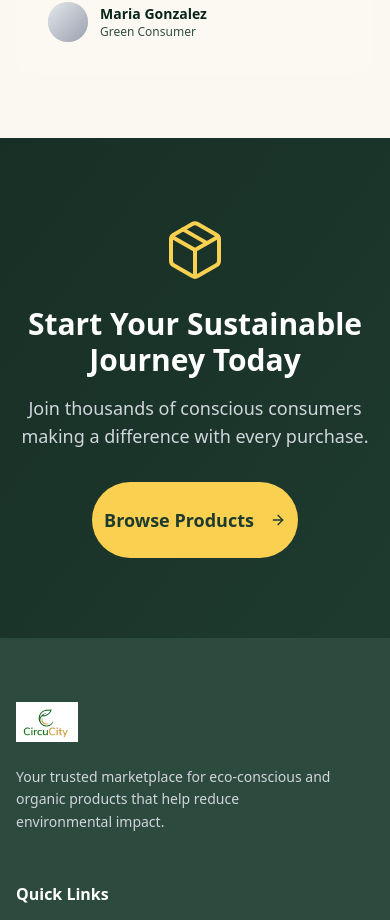
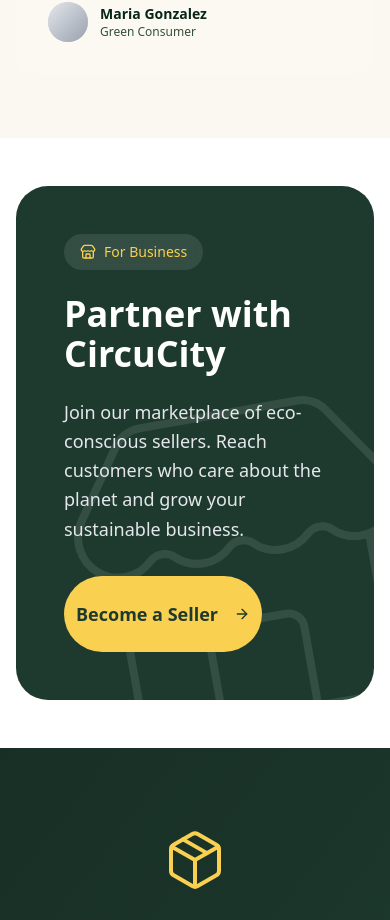
Before and after one commit to songokjesse/eco_ecommerce, a Next.js app: page / in a window 390 px wide. Shown: the part 7016-7936 px from the top of the page. Built offline with nearby package versions, Linux system fonts and the light colour scheme; no server answers.

Commit message:
feat: Introduce a 'Partner with CircuCity' section on the homepage and configure `utfs.io` as a remote image host.

```diff
--- a/app/page.tsx
+++ b/app/page.tsx
@@ -8,6 +8,7 @@ import { PromoBanners } from "@/components/home/PromoBanners";
 import { Categories } from "@/components/home/Categories";
 import { Testimonials } from "@/components/home/Testimonials";
 import { CTA } from "@/components/home/CTA";
+import { Partner } from "@/components/home/Partner";
 
 export default function Home() {
   return (
@@ -19,6 +20,7 @@ export default function Home() {
       <PromoBanners />
       <Categories />
       <Testimonials />
+      <Partner />
       <CTA />
     </>
   );
--- /dev/null
+++ b/components/home/Partner.tsx
@@ -0,0 +1,44 @@
+import Link from 'next/link';
+import { Button } from '@/components/ui/button';
+import { ArrowRight, Store } from 'lucide-react';
+
+export function Partner() {
+    return (
+        <section className="bg-white py-12">
+            <div className="container mx-auto px-4">
+                <div className="bg-[#1e3a2f] rounded-[2rem] p-12 lg:p-16 relative overflow-hidden flex flex-col md:flex-row items-center justify-between">
+
+                    {/* Background decoration (Store Icon) */}
+                    <div className="absolute -right-16 -bottom-16 opacity-10 pointer-events-none transform rotate-[-10deg]">
+                        <Store className="h-96 w-96 text-white" strokeWidth={0.5} />
+                    </div>
+
+                    {/* Content */}
+                    <div className="relative z-10 max-w-xl text-left">
+                        <div className="inline-flex items-center gap-2 bg-white/10 backdrop-blur-sm px-4 py-2 rounded-full text-[#fad050] text-sm font-medium mb-6">
+                            <Store className="h-4 w-4" />
+                            <span>For Business</span>
+                        </div>
+
+                        <h2 className="text-4xl md:text-5xl font-bold text-white mb-6">
+                            Partner with CircuCity
+                        </h2>
+
+                        <p className="text-gray-200 text-lg leading-relaxed mb-8">
+                            Join our marketplace of eco-conscious sellers. Reach customers who care about the planet and grow your sustainable business.
+                        </p>
+
+                        <Link href="/become-seller">
+                            <Button className="bg-[#fad050] hover:bg-[#eaca40] text-[#1e3a2f] font-bold text-lg rounded-full px-8 py-6 h-auto">
+                                Become a Seller <ArrowRight className="ml-2 h-5 w-5" />
+                            </Button>
+                        </Link>
+                    </div>
+
+                    {/* Right side spacer if needed, or maybe an image? Design shows textual alignment to left, icon on right. */}
+                    <div className="md:w-1/3"></div>
+                </div>
+            </div>
+        </section>
+    );
+}
--- a/next.config.ts
+++ b/next.config.ts
@@ -1,6 +1,14 @@
 import type { NextConfig } from "next";
 
 const nextConfig: NextConfig = {
+  images: {
+    remotePatterns: [
+      {
+        protocol: 'https',
+        hostname: 'utfs.io',
+      },
+    ],
+  },
   /* config options here */
   async headers() {
     return [
```
Also changed, not shown: 1 other file (tests, documents, lock files or other folders).
